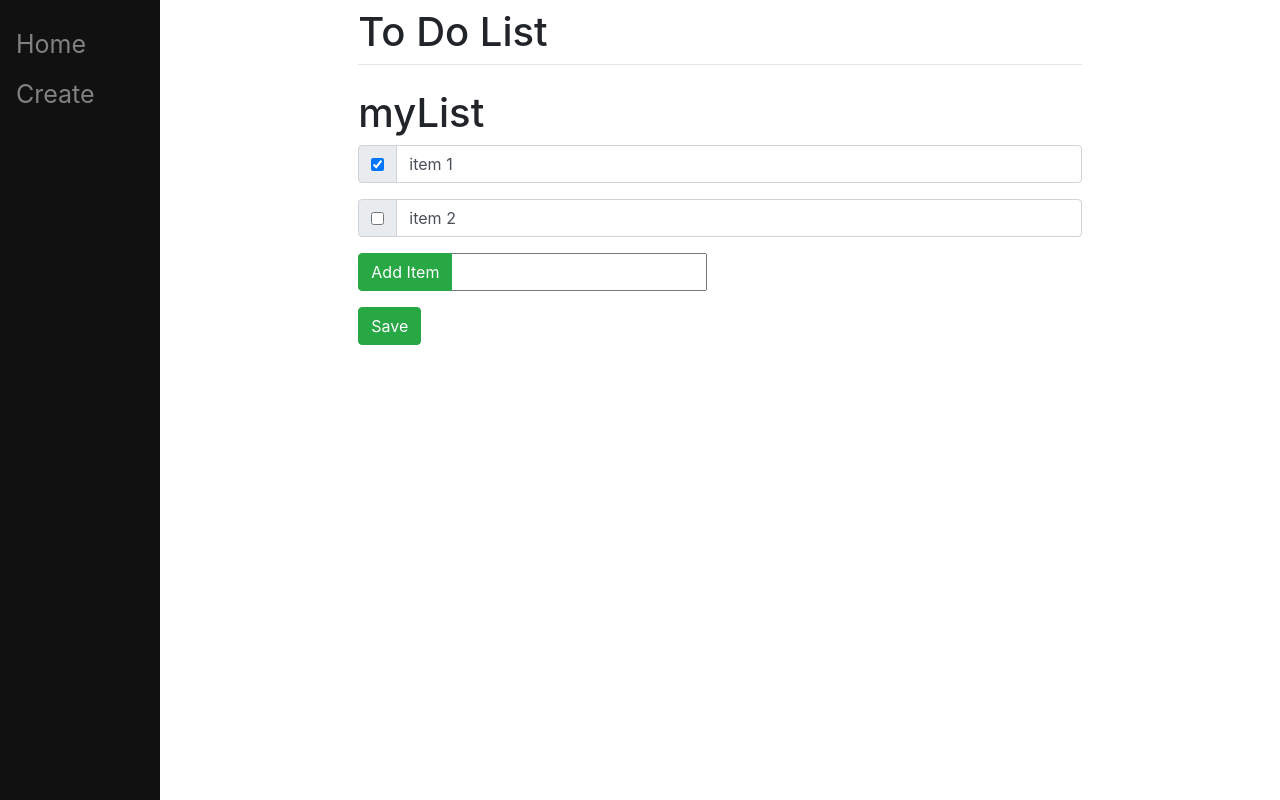
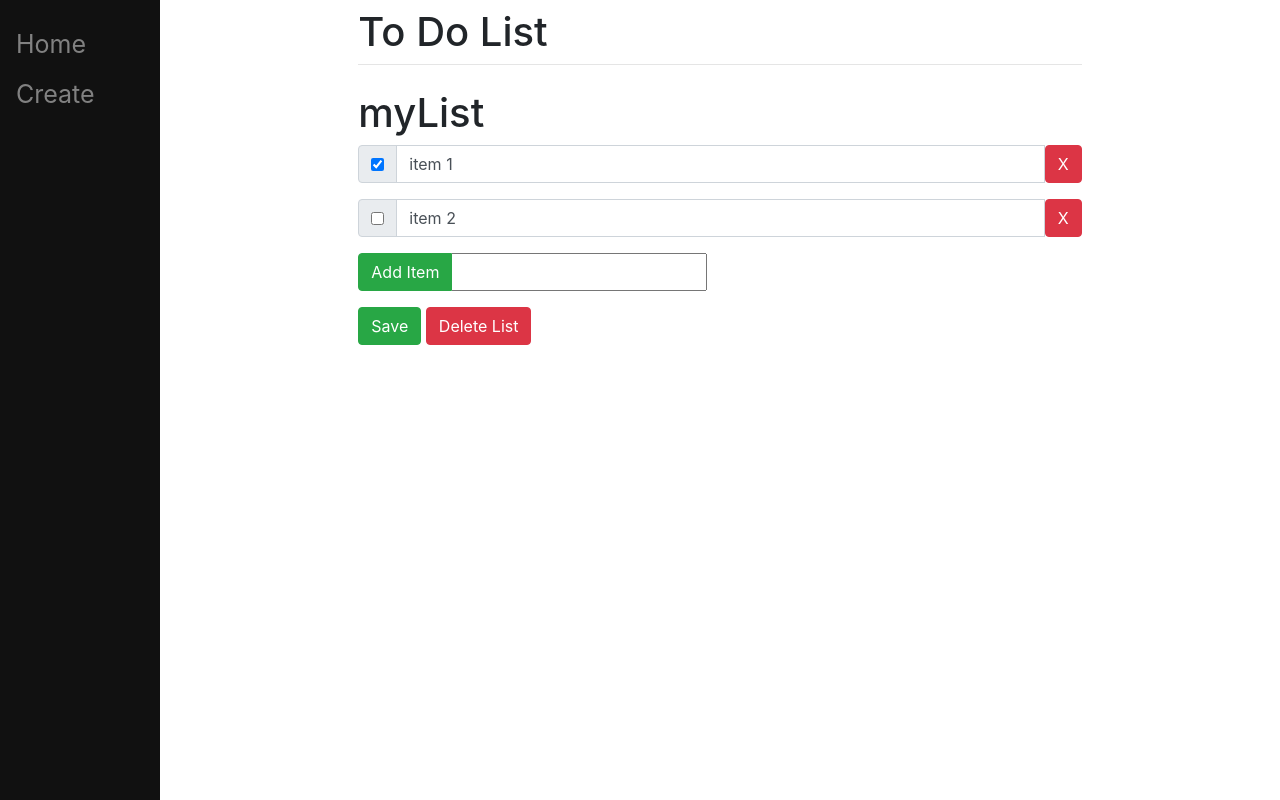
Before and after one commit to kshamsa/ToDoList, a Django app: page /1 in a window 1280 px wide. Run offline with Django 4.2, Linux system fonts and the light colour scheme; data comes from the database, SQL or seed files in the repository; both versions use the stored data as it was after the commit.

Commit message:
Added ability to delete to do list and delete individual items. Each delete will have an alert box pop up confirming the user wants to delete the item.

```diff
--- a/main/templates/main/list.html
+++ b/main/templates/main/list.html
@@ -20,7 +20,9 @@ View List
 					{% endif %}
 				</div>
 			</div>
-			<input type="text" value="{{item.text}}" class="form-control">
+			<label class="form-control">{{item.text}}</label>
+
+			<button type="submit" name="delete-item" value="{{item.id}}" class="btn btn-danger" onclick="return confirm('Are you sure you want to delete this item?')">X</button>
 		</div>
 		{% endfor %}
 		<div class="input-group mb-3">
@@ -30,5 +32,6 @@ View List
 			<input type="text" name="new">
 		</div>
 		<button type="submit" name="save" value="save" class="btn btn-success">Save</button>
+		<button type="submit" name="delete-list" value="delete-list" class="btn btn-danger" onclick="return confirm('Are you sure you want to delete this list?')">Delete List</button>
 	</form>
 {% endblock %}
--- a/main/urls.py
+++ b/main/urls.py
@@ -4,6 +4,5 @@ from .			 import views
 urlpatterns = [
 	path("<int:id>", views.index,  name="index"),
 	path("",         views.home,   name="home"),
-	path("/",        views.home,   name="home"),
 	path("create/",  views.create, name="create")
 ]
--- a/main/views.py
+++ b/main/views.py
@@ -21,6 +21,19 @@ def index(response, id):
 
 			if len(txt) > 2:
 				ls.item_set.create(text=txt, complete=False)
+
+		elif response.POST.get("delete-list"):
+			ls.delete()
+			toDoLists = ToDoList.objects.all()
+			return HttpResponseRedirect("/")
+
+		elif response.POST.get("delete-item"):
+			item_id = response.POST.get("delete-item")
+			toDoItem = Item.objects.get(id=item_id)
+			toDoItem.delete()
+
+		else:
+			print(response.POST)
 
 	return render(response, "main/list.html", {"ls":ls})
 
```
Also changed, not shown: db.sqlite3.
